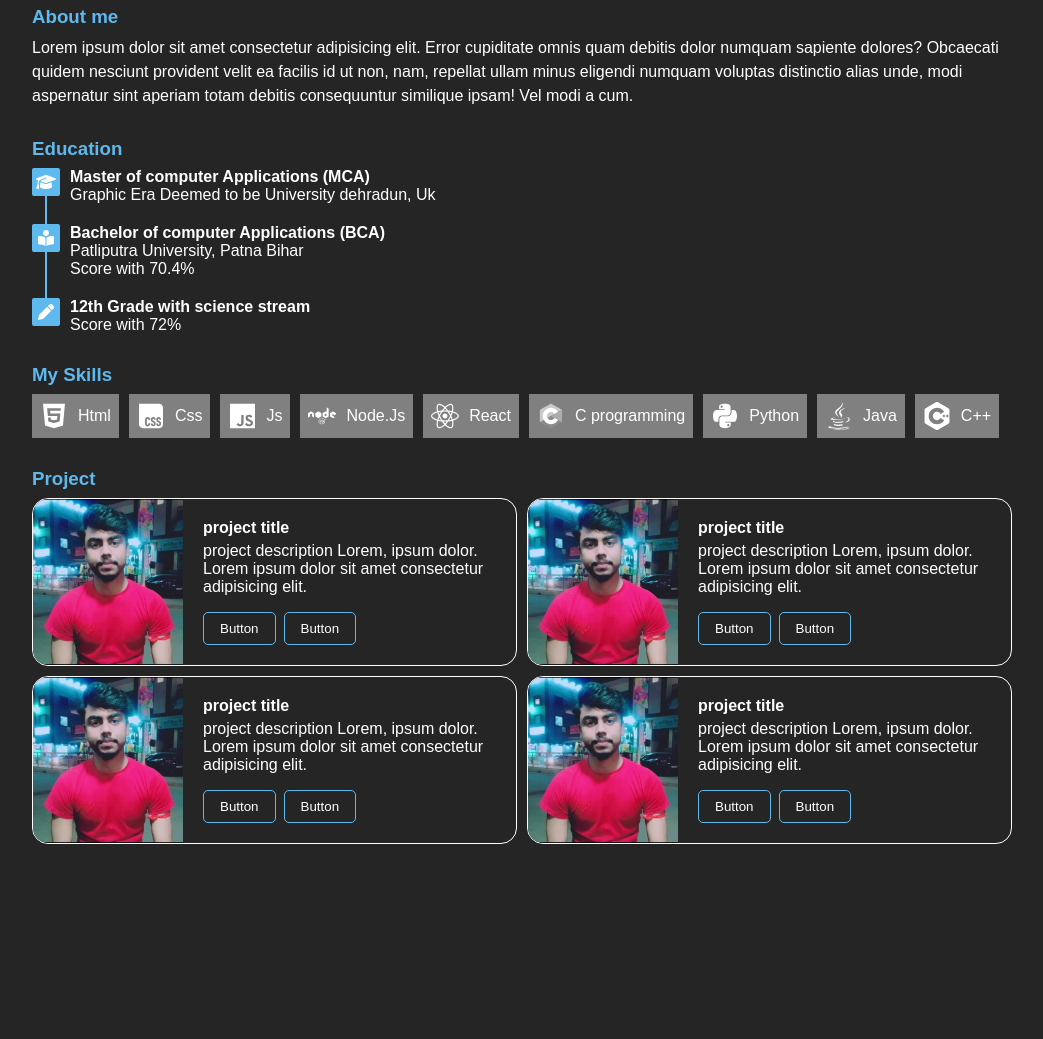
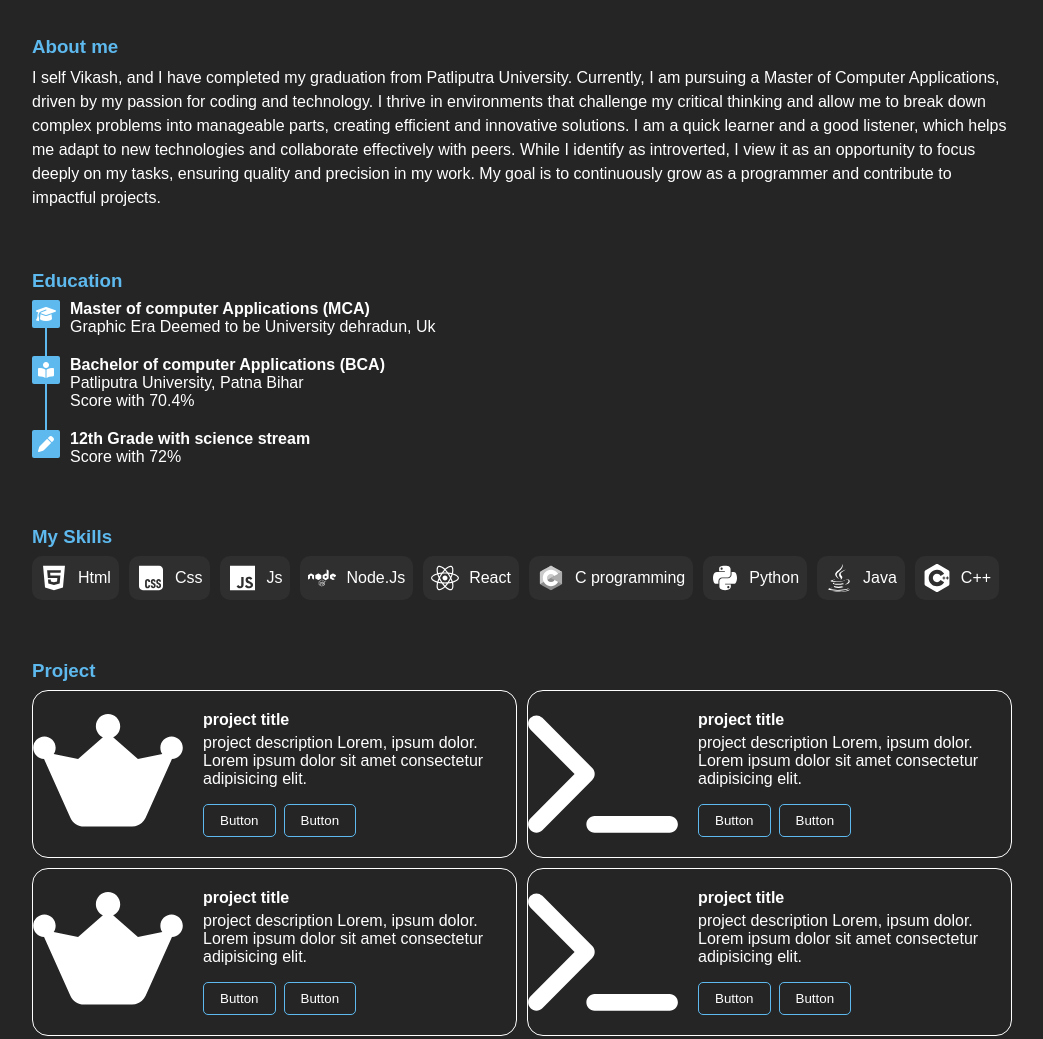
Before and after one commit to krvikash3/goldi_portfolio, a plain HTML site: page index.html in a window 1280 px wide. Shown: the part 380-1419 px from the top of the page, without its empty margins (118-1161 px from the left). Before the commit the page ends 1254 px from the top, so only its background shows below. Drawn offline with Linux system fonts and the light colour scheme.

Commit message:
replace the dummy placeholder

```diff
--- a/index.html
+++ b/index.html
@@ -46,7 +46,7 @@
             </li>
           </ul>
           <div class="content">
-            <h2>Hii I Am <span>Kr Vikash</span></h2>
+            <h2>Hii there!  I Am <span>Kr Vikash</span></h2>
             <h1>Software Developer</h1>
             <p>
               I'm a passionate coder with a knack for learning new technologies
@@ -72,12 +72,13 @@
       <section id="about">
         <h3>About me</h3>
         <p>
-          Lorem ipsum dolor sit amet consectetur adipisicing elit. Error
-          cupiditate omnis quam debitis dolor numquam sapiente dolores?
-          Obcaecati quidem nesciunt provident velit ea facilis id ut non, nam,
-          repellat ullam minus eligendi numquam voluptas distinctio alias unde,
-          modi aspernatur sint aperiam totam debitis consequuntur similique
-          ipsam! Vel modi a cum.
+          I self Vikash, and I have completed my graduation from Patliputra University.
+          Currently, I am pursuing a Master of Computer Applications, driven by my passion for coding and technology.
+          I thrive in environments that challenge my critical thinking and allow me to break down complex problems into manageable parts, creating efficient and innovative solutions.
+
+          I am a quick learner and a good listener, which helps me adapt to new technologies and collaborate effectively with peers.
+          While I identify as introverted, I view it as an opportunity to focus deeply on my tasks, ensuring quality and precision in my work.
+          My goal is to continuously grow as a programmer and contribute to impactful projects.
         </p>
       </section>
 
@@ -172,7 +173,7 @@
 
           <div class="card">
             <div class="preview">
-              <img src="./assets/portfolio image.jpg" alt="">
+              <img src="./assets/web-awesome-solid.svg" alt="">
             </div>
             <div class="content">
               <h4>project title</h4>
@@ -185,7 +186,7 @@
           </div>
           <div class="card">
             <div class="preview">
-              <img src="./assets/portfolio image.jpg" alt="">
+              <img src="./assets/terminal-solid.svg" alt="">
             </div>
             <div class="content">
               <h4>project title</h4>
@@ -198,7 +199,7 @@
           </div>
           <div class="card">
             <div class="preview">
-              <img src="./assets/portfolio image.jpg" alt="">
+              <img src="./assets/web-awesome-solid.svg" alt="">
             </div>
             <div class="content">
               <h4>project title</h4>
@@ -211,7 +212,7 @@
           </div>
           <div class="card">
             <div class="preview">
-              <img src="./assets/portfolio image.jpg" alt="">
+              <img src="./assets/terminal-solid.svg" alt="">
             </div>
             <div class="content">
               <h4>project title</h4>
--- a/style.css
+++ b/style.css
@@ -13,7 +13,7 @@
   object-fit: contain;
 }
 section {
-  margin-bottom: 30px;
+  margin-bottom: 60px;
 }
 section > h3 {
   margin-bottom: 8px;
@@ -194,9 +194,10 @@ nav ul li a {
   display: flex;
   align-items: center;
   gap: 10px;
-  background-color: gray;
+  background-color: rgba(128, 128, 128, 0.11);
   width: max-content;
   padding: 8px;
+  border-radius: 10px;
 }
 
 #project .cards {
@@ -224,7 +225,7 @@ nav ul li a {
 #project .cards .card .preview img {
   width: 100%;
   height: 100%;
-  object-fit: cover;
+  object-fit: contain;
 }
 #project .cards .card .content {
   padding: 20px;
```
Also changed, not shown: assets/terminal-solid.svg (added), assets/web-awesome-solid.svg (added).
